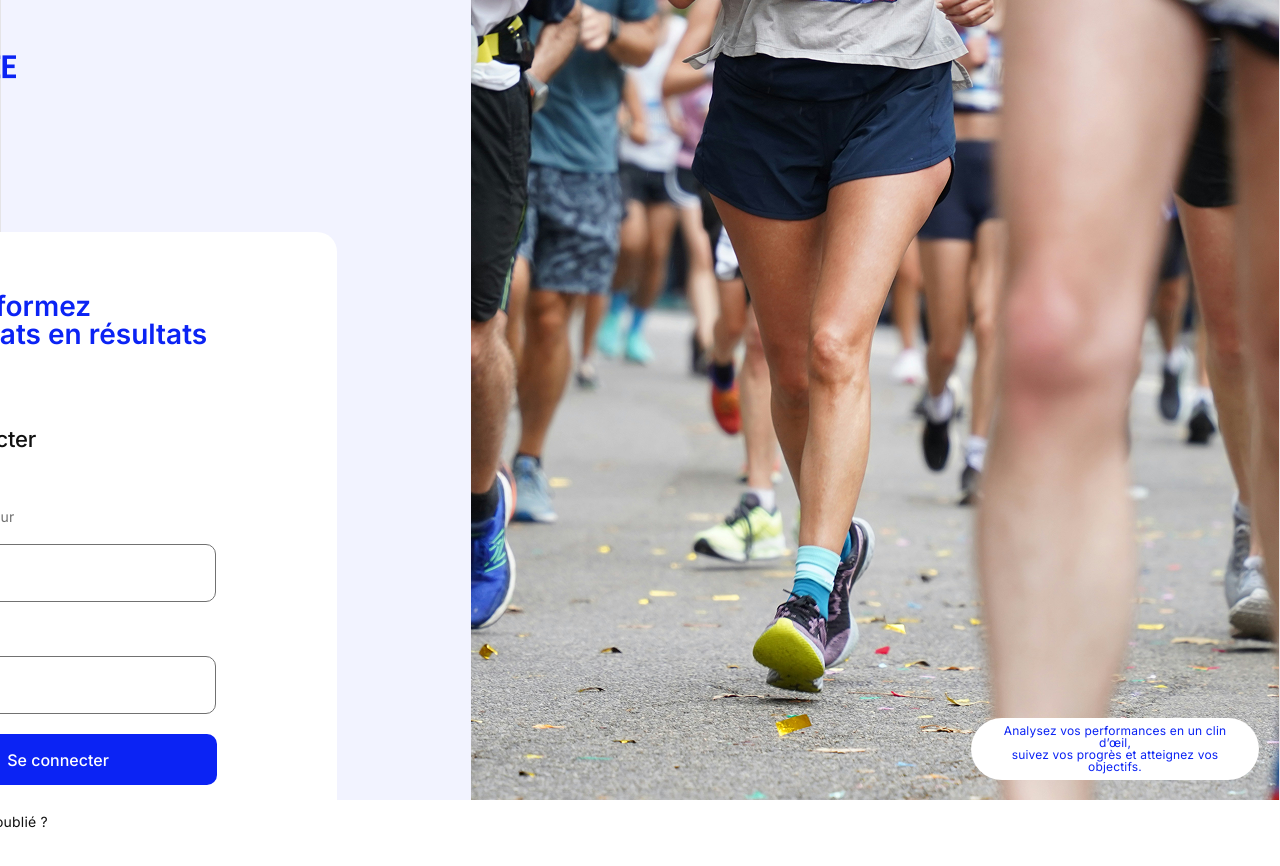
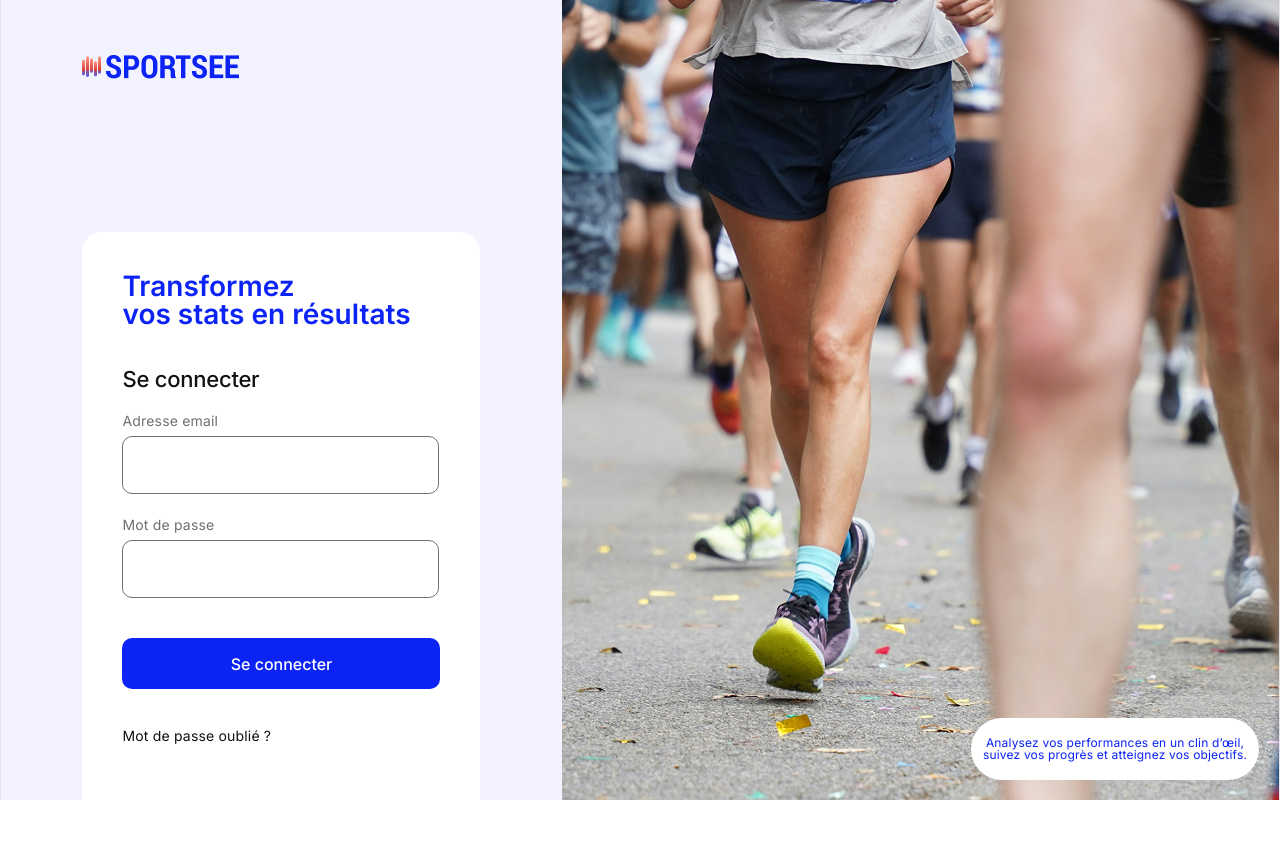
Before and after one commit to PaulineR-dev/sportsee, a React (Vite) app in the folder frontend/: page / in a window 1280 px wide. Shown: the top 866 px of the page. Built offline with nearby package versions, Linux system fonts and the light colour scheme.

Commit message:
Update: Login page CSS adjustments and URL cleanup to hide userId

```diff
--- a/frontend/src/components/Header.jsx
+++ b/frontend/src/components/Header.jsx
@@ -26,7 +26,7 @@ export default function Header() {
       <nav className="header-nav">
 
         {/* Lien dashboard */}
-        <button onClick={() => navigate(`/user/${userId}/dashboard`)}>
+        <button onClick={() => navigate(`/user/dashboard`)}>
           Dashboard
         </button>
 
--- a/frontend/src/pages/Dashboard.jsx
+++ b/frontend/src/pages/Dashboard.jsx
@@ -1,5 +1,5 @@
 import { useContext, useEffect, useState } from "react";
-import { useNavigate, useParams } from "react-router-dom";
+import { useNavigate } from "react-router-dom";
 import { AuthContext } from "../context/AuthContext.jsx";
 
 import {
@@ -64,10 +64,7 @@ function getCurrentWeekBounds() {
 
 export default function Dashboard() {
   // Auth
-  const { token, userId } = useContext(AuthContext);
-
-  // URL
-  const { id } = useParams();
+  const { token } = useContext(AuthContext);
 
   // Navigation
   const navigate = useNavigate();
@@ -92,12 +89,6 @@ export default function Dashboard() {
     // Pas de token : retour login
     if (!token) {
       navigate("/");
-      return;
-    }
-
-    // Mauvais ID : redirection vers son dashboard
-    if (id !== userId) {
-      navigate(`/user/${userId}/dashboard`);
       return;
     }
 
@@ -148,7 +139,7 @@ export default function Dashboard() {
     }
 
     fetchDashboard();
-  }, [token, id, userId, navigate]);
+  }, [token, navigate]);
 
   // États de chargement/erreur
   if (loading) return <p>Chargement du dashboard...</p>;
--- a/frontend/src/pages/Login.jsx
+++ b/frontend/src/pages/Login.jsx
@@ -8,30 +8,19 @@ import logo from "../assets/logo.png";
 
 export default function Login() {
 
-  // Champs du formulaire
   const [usernameInput, setUsernameInput] = useState("");
   const [password, setPassword] = useState("");
 
-  // Navigation
   const navigate = useNavigate();
-
-  // Fonction login du contexte
   const { login } = useContext(AuthContext);
 
-  // Soumission du formulaire
   async function handleSubmit(e) {
     e.preventDefault();
 
     try {
-      // Appel API login
       const data = await loginUser(usernameInput, password);
-
-      // Stocke token + userId dans le contexte
       login(data.token, data.userId);
-
-      // Redirection vers dashboard
-      navigate(`/user/${data.userId}/dashboard`);
-
+      navigate(`/user/dashboard`);
     } catch (error) {
       alert(error.message);
     }
@@ -40,15 +29,15 @@ export default function Login() {
   return (
     <div className="login-page">
 
-      {/* Colonne gauche */}
       <div className="login-left">
 
-        {/* Logo */}
+        <div className="login-left-top">
           <div className="logo">
             <img src={logo} alt="Sportsee logo" />
           </div>
+        </div>
 
-        {/* Carte de login */}
+        <div className="login-left-center">
           <div className="login-card">
 
             <p className="login-tagline">
@@ -57,10 +46,9 @@ export default function Login() {
 
             <h2 className="login-title">Se connecter</h2>
 
-          {/* Formulaire */}
             <form onSubmit={handleSubmit} className="login-form">
 
-            <label>Nom d'utilisateur</label>
+              <label>Adresse email</label>
               <input
                 type="text"
                 value={usernameInput}
@@ -83,13 +71,11 @@ export default function Login() {
           </div>
         </div>
 
-      {/* Colonne droite */}
+      </div>
+
       <div className="login-right">
-
-        {/* Image */}
         <img src={heroImage} alt="Sport runners" />
 
-        {/* Texte bas */}
         <div className="login-bottom-box">
           Analysez vos performances en un clin d’œil,<br />
           suivez vos progrès et atteignez vos objectifs.
--- a/frontend/src/pages/Profile.jsx
+++ b/frontend/src/pages/Profile.jsx
@@ -1,5 +1,5 @@
 import { useContext, useEffect, useState } from "react";
-import { useNavigate, useParams } from "react-router-dom";
+import { useNavigate } from "react-router-dom";
 import { AuthContext } from "../context/AuthContext.jsx";
 import { getUserInfo, getUserActivity } from "../services/api.js";
 
@@ -34,11 +34,8 @@ function formatGender(gender) {
 }
 
 export default function Profile() {
-  // Récupération du token + userId
-  const { token, userId } = useContext(AuthContext);
-
-  // ID dans l’URL
-  const { id } = useParams();
+  // Récupération du token
+  const { token } = useContext(AuthContext);
 
   // Navigation
   const navigate = useNavigate();
@@ -54,12 +51,6 @@ export default function Profile() {
     // Si pas de token : retour accueil
     if (!token) {
       navigate("/");
-      return;
-    }
-
-    // Si l’ID ne correspond pas : redirection vers son propre profil
-    if (id !== userId) {
-      navigate(`/user/${userId}/profile`);
       return;
     }
 
@@ -111,7 +102,7 @@ export default function Profile() {
     }
 
     fetchProfile();
-  }, [token, id, userId, navigate]);
+  }, [token, navigate]);
 
   // États de chargement/erreur
   if (loading) return <p>Chargement du profil...</p>;
--- a/frontend/src/router/AppRouter.jsx
+++ b/frontend/src/router/AppRouter.jsx
@@ -25,7 +25,7 @@ export default function AppRouter() {
 
         {/* Dashboard (protégé) */}
         <Route
-          path="/user/:id/dashboard"
+          path="/user/dashboard"
           element={
             <PrivateRoute>
               <Dashboard />
--- a/frontend/src/styles/login.css
+++ b/frontend/src/styles/login.css
@@ -9,7 +9,6 @@
   width: 100%;
   background: #F2F3FF;
   height: 100vh;
-  gap: 134px;
   justify-content: flex-end;
 }
 
@@ -21,36 +20,32 @@
   font-size: 32px;
   color: #111111;
   text-align: left;
+  width: 398px;
+  margin-bottom: 151px;
 }
 
 /* --- LEFT SIDE (container) --- */
 .login-left {
   display: flex;
     flex-direction: column;
-  padding-left: 100px;
-  gap: 151px;
+    width: 43.89%;
+    align-items: center;
+
 }
 
 /* --- CARD --- */
 .login-card {
     width: 398px;
     height: 617px;
-
     padding-top: 40px;
-  padding-right: 40px;
-  padding-bottom: 80px;
     padding-left: 40px;
-
-  gap: 40px;
-
     background: #FFFFFF;
     border-radius: 20px;
     opacity: 1;
-
     display: flex;
     flex-direction: column;
+    box-sizing: border-box;
 }
-
 
 /* --- TAGLINE (Transformez vos stats…) --- */
 .login-tagline {
@@ -60,14 +55,11 @@
     line-height: 100%;
     letter-spacing: 0px;
     text-align: left;
-
     color: #0B23F4;
-
-  padding: 20px;
     border-radius: 12px;
-
     backdrop-filter: blur(99.898px);
-  margin-bottom: 20px;
+    padding: 0;
+    padding-bottom: 40px;
 }
 
 /* --- TITLE (Se connecter) --- */
@@ -78,14 +70,13 @@
   line-height: 100%;
   color: #111111;
   text-align: left;
-  margin-bottom: 20px;
+  margin-bottom: 24px;
 }
 
 /* --- FORM --- */
 .login-form {
   display: flex;
   flex-direction: column;
-  gap: 20px;
 }
 
 /* --- LABELS --- */
@@ -96,19 +87,18 @@
   line-height: 100%;
   color: #707070;
   text-align: left;
+  margin-bottom: 8px;
 }
 
 /* --- INPUTS --- */
 .login-form input {
   width: 317px;
   height: 58px;
-
   border-radius: 10px;
   border: 0.5px solid #717171;
-
   background: #FFFFFF;
   padding: 12px;
-
+  margin-bottom: 24px;
   font-size: 14px;
   color: #111111;
   box-sizing: border-box;
@@ -118,24 +108,20 @@
 .login-button {
   width: 318px;
   height: 51px;
-
   padding-top: 16px;
   padding-right: 40px;
   padding-bottom: 16px;
   padding-left: 40px;
-
   border-radius: 10px;
   background: #0B23F4;
   color: #FFFFFF;
-
   font-family: Inter, sans-serif;
   font-weight: 500;
   font-size: 16px;
-
   border: none;
   cursor: pointer;
-
   transition: all 0.3s ease-in;
+  margin-top: 16px;
 }
 
 .login-button:hover {
@@ -150,7 +136,7 @@
   line-height: 100%;
   color: #111111;
   cursor: pointer;
-  margin-top: 10px;
+  margin-top: 40px;
   text-align: left;
 }
 
@@ -165,10 +151,10 @@
 /* --- RIGHT SIDE IMAGE --- */
 .login-right {
   overflow: hidden;
-  min-width: 808px;
   display: flex;
   justify-content: flex-end;
   position: relative;
+  width: 56.11%;
 }
 
 .login-right img {
@@ -181,19 +167,14 @@
   position: absolute;
   bottom: 20px;
   right: 20px;
-
   width: 288px;
   height: 62px;
-
-  padding: 16px;
   border-radius: 50px;
   background: #FFFFFF;
-
   display: flex;
   align-items: center;
   justify-content: center;
   text-align: center;
-
   font-family: Inter, sans-serif;
   font-weight: 400;
   font-size: 12px;
```
Lines whose indentation alone changed are shown as unchanged.
